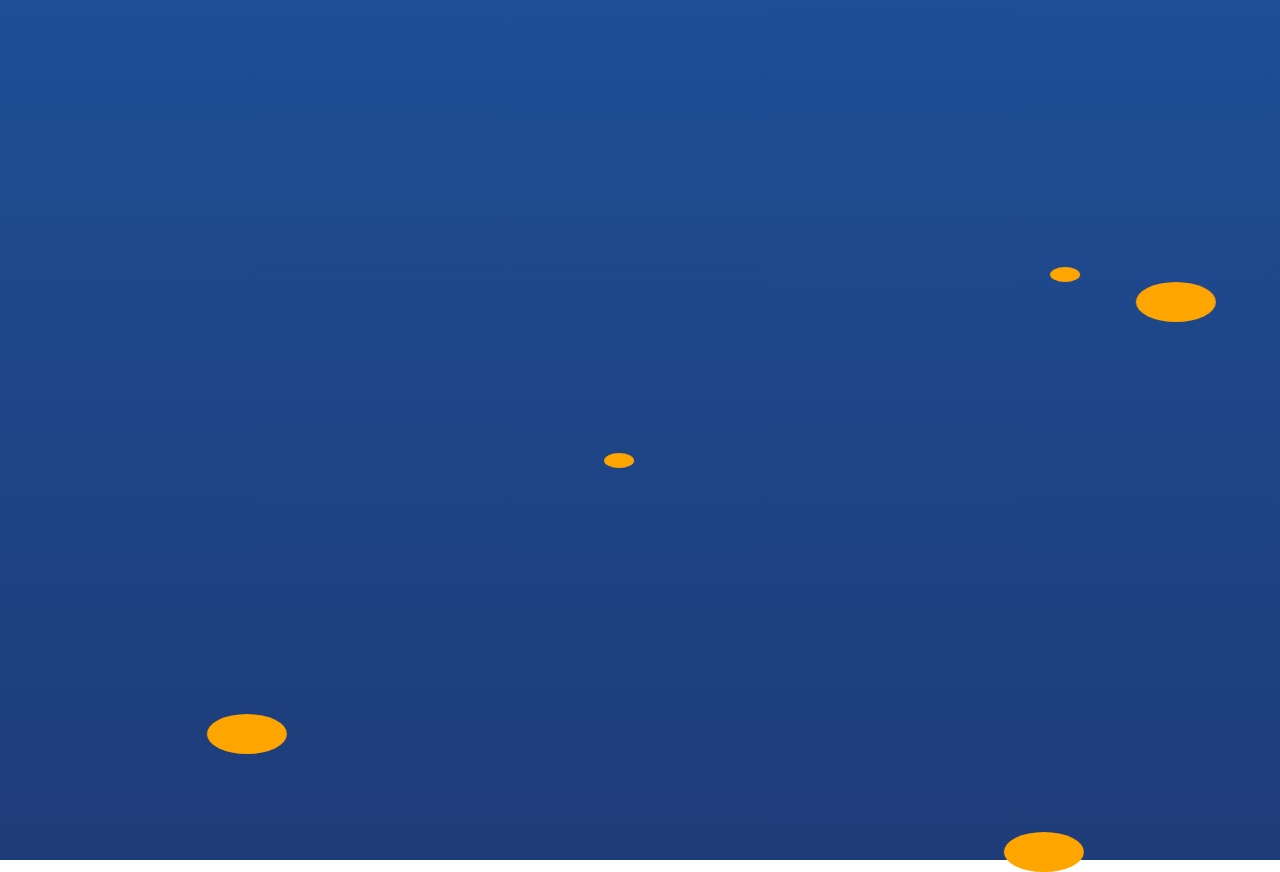
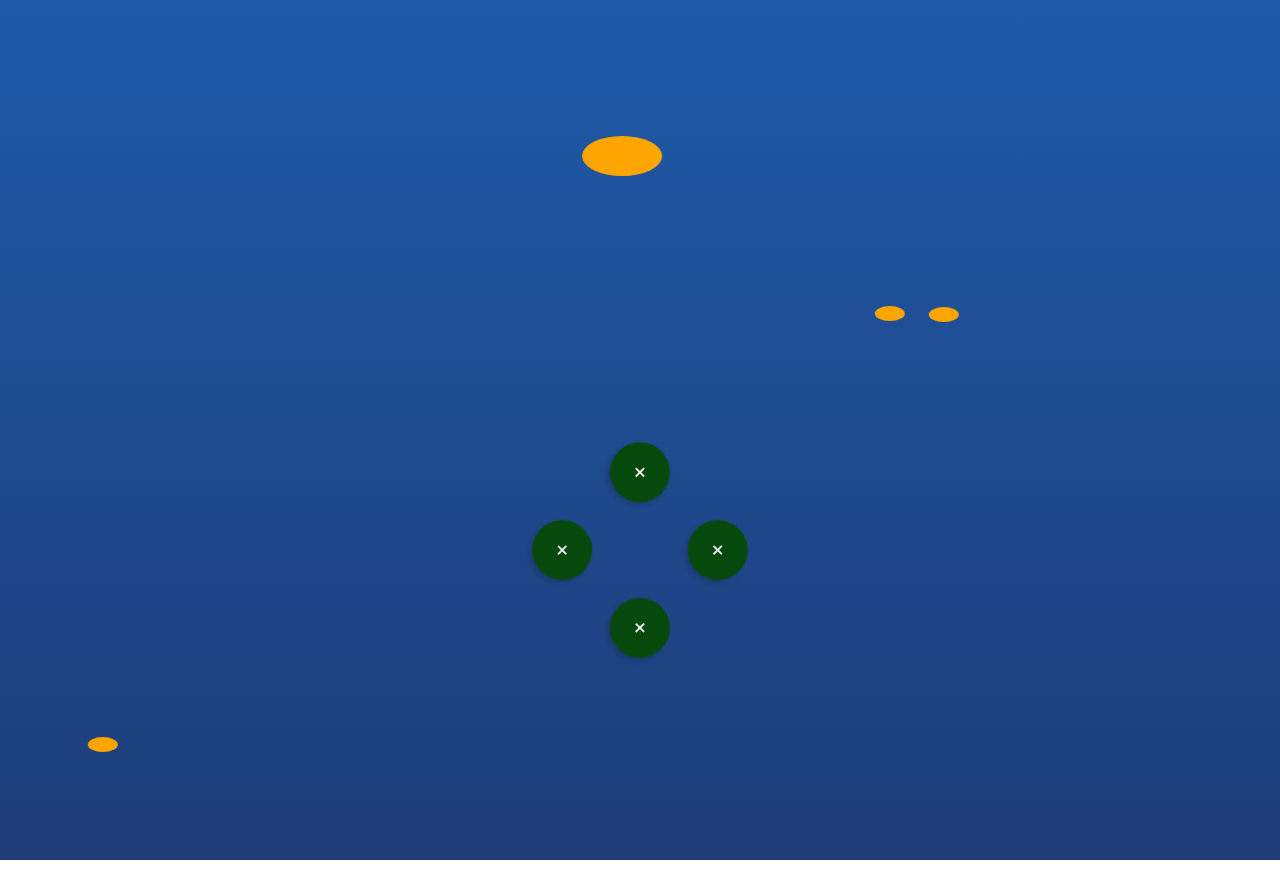
Before and after one commit to Toto028-GT/Reac-TeamAlbi, a React (Vite) app in the folder Main/Projet Defi Principale/: page / in a window 1280 px wide. Shown: the part 1540-2412 px from the top of the page. Built offline with nearby package versions, Linux system fonts and the light colour scheme.

Commit message:
version avancer

```diff
--- a/Main/Projet Defi Principale/src/App.css
+++ b/Main/Projet Defi Principale/src/App.css
@@ -1,140 +1,124 @@
-/* Global styles */
-* {
+
+#root {
+  max-width: auto;
+  margin: 0 auto;
+  padding: 2rem;
+  text-align: center;
+}
+
+.logo {
+  height: 6em;
+  padding: 1.5em;
+  will-change: filter;
+  transition: filter 300ms;
+}
+.logo:hover {
+  filter: drop-shadow(0 0 2em #646cffaa);
+}
+.logo.react:hover {
+  filter: drop-shadow(0 0 2em #61dafbaa);
+}
+
+@keyframes logo-spin {
+  from {
+    transform: rotate(0deg);
+  }
+  to {
+    transform: rotate(360deg);
+  }
+}
+
+@media (prefers-reduced-motion: no-preference) {
+  a:nth-of-type(2) .logo {
+    animation: logo-spin infinite 20s linear;
+  }
+}
+
+.card {
+  padding: 2em;
+}
+
+.read-the-docs {
+  color: #888;
+}
+@keyframes waves {
+  0% { background-position: 0 0, 0 0; }
+  100% { background-position: 1000px 0, -1000px 0; }
+}
+
+
+body {
   margin: 0;
   padding: 0;
-  box-sizing: border-box;
+  height: 100%;
+  font-family: Arial, sans-serif;
+  overflow-x: hidden;
 }
 
-body {
-  font-family: Arial, sans-serif;
-  height: 100vh;
-
-}
-.container {
-  position: relative;
-  height: auto; /* Permet au conteneur de s'adapter à la hauteur totale du contenu */
-  text-align: center;
-  padding-bottom: 50px; /* Ajout d'un padding pour éviter le "collage" au bas */
-}
-/* Pour faire en sorte que le site occupe toute la largeur et hauteur de l'écran */
 #root {
-  min-height:500vh;
-  width: 100vw;
+  min-height: 300vh;
+  width: 100vw; /* Toujours la largeur de l'écran */
   display: flex;
   flex-direction: column;
   justify-content: center;
   align-items: center;
-
-  background: linear-gradient(to bottom, #1e90ff, #010305);
-  padding: 20px;
-  transition:background 0.2s ease;
+  padding: 0px;
   color: white;
-
+  transition: background 0.2s ease;
+  position: relative; /* Pour positionner les poissons */
+}
+.fish {
+  position: absolute;
+  width: 50px;
+  height: 20px;
+  background: orange;
+  border-radius: 50% 50% 50% 50% / 50% 50% 50% 50%; /* Forme arrondie */
+  animation: swim 10s infinite linear;
+  z-index: 1;
 }
 
-/* Texte d'introduction */
-h1 {
-  font-size: 4vw; /* Taille dynamique basée sur la largeur de l'écran */
-  text-align: center;
-  margin-bottom: 20px;
-}
-
-p {
-  font-size: 2vw;
-  text-align: center;
-  margin-bottom: 40px;
-}
-
-/* Poissons (animation) */
-.fish {
-  position: absolute;
-  background: orange;
-  border-radius: 50%;
-  animation: swim 10s infinite linear;
-  animation-duration: 10s;
-}
-
+/* Différentes tailles pour les poissons */
 .fish.small {
   width: 30px;
   height: 15px;
-
 }
 
 .fish.large {
   width: 80px;
   height: 40px;
-
 }
 
+/* Animation pour faire nager les poissons */
 @keyframes swim {
   from {
-    transform: translateX(0%);
+    transform: translateX(-100%);
   }
   to {
-    transform: translateX(400%);
+    transform: translateX(110%);
   }
 }
 
-/* Poissons à différentes positions */
+/* Variation pour des animations à différentes vitesses */
 .fish:nth-child(1) {
   top: 20%;
-  left: 10%;
+  animation-duration: 8s;
 }
 
 .fish:nth-child(2) {
   top: 40%;
-  left: 30%;
+  animation-duration: 12s;
 }
 
 .fish:nth-child(3) {
   top: 60%;
-  left: 50%;
+  animation-duration: 15s;
 }
 
 .fish:nth-child(4) {
   top: 80%;
-  left: 70%;
+  animation-duration: 10s;
 }
 
-/* Responsiveness: pour les petits écrans, les poissons sont plus petits */
-@media (max-width: 768px) {
-  h1 {
-    font-size: 6vw;
-  }
-  p {
-    font-size: 3vw;
-  }
-
-  .fish.small {
-    width: 20px;
-    height: 10px;
-  }
-
-  .fish.large {
-    width: 60px;
-    height: 30px;
-  }
-
-}
-@media (max-width: 480px) {
-  h1 {
-    font-size: 7vw; /* Adapte encore plus pour les écrans très petits */
-  }
-
-  p {
-    font-size: 4vw;
-  }
-
-  .fish.small {
-    width: 15px;
-    height: 8px;
-  }
-
-  .fish.large {
-    width: 50px;
-    height: 25px;
-  }
-}
 /* WaveBanner.css */
 .wave-banner {
   position: relative;
@@ -167,6 +151,32 @@ p {
   animation-delay: 4s;
   opacity: 70%;
 }
+.buttons-parent {
+  display: flex;
+  gap: 50px;
+}
+.round-button {
+  width: 60px;
+  height: 60px;
+  background-color: #07490c;
+  border: none;
+  border-radius: 50%; /* Rend le bouton rond */
+  color: white;
+  font-size: 24px;
+  cursor: pointer;
+  display: flex;
+  justify-content: center;
+  align-items: center;
+  box-shadow: 0 4px 6px rgba(0, 0, 0, 0.2);
+  cursor: pointer;
+  transition: transform 0.3s ease, background-color 0.3s ease;
+}
+
+.round-button:hover {
+  background-color: #086e16;
+  transform: scale(1.1); /* Zoom léger */
+}
+
 
 
 @keyframes wave-animation {
--- a/Main/Projet Defi Principale/src/App.jsx
+++ b/Main/Projet Defi Principale/src/App.jsx
@@ -10,6 +10,7 @@ function App() {
       const scrollPosition = window.scrollY;
       const maxScroll = document.body.scrollHeight - window.innerHeight;
 
+      // Calcul du niveau d'obscurité en fonction du scroll
       const percentage = Math.min(scrollPosition / maxScroll, 1);
       const red = Math.round(30 - 20 * percentage);
       const green = Math.round(60 - 40 * percentage);
@@ -21,15 +22,14 @@ function App() {
 
     window.addEventListener('scroll', handleScroll);
 
-    return () => {
-      window.removeEventListener('scroll', handleScroll);
-    };
+    return () => window.removeEventListener('scroll', handleScroll);
   }, []);
+
   const generateFish = () => {
     const fishes = [];
     for (let i = 0; i < 10; i++) {
       const size = Math.random() > 0.5 ? 'small' : 'large';
-      const top = Math.random() * 300; // Position verticale aléatoire
+      const top = Math.random() * 100; // Position verticale aléatoire
       const left = Math.random() * 100; // Position horizontale de départ
       fishes.push(
         <div
@@ -41,8 +41,9 @@ function App() {
     }
     return fishes;
   };
+
+  // App.js
   return (
-    <body>
     <div
       id="root"
       style={{
@@ -53,11 +54,28 @@ function App() {
       <h1>Plongée dans les abysses</h1>
       <p>Plus vous descendez, plus il fait sombre...</p>
 
+      {generateFish()} {/* Génération des poissons */}
+      <div style={{ height: '200vh' }} /> {/* Espace pour scroller */}
+
+
+      <div className="buttons-parent" style={{
+        flexDirection: "column",
+        transform: 'rotate(45deg)'
+      }}>
+        <div className="buttons-parent" style={{
+          flexDirection: "row"
+        }}>
+          <button className="round-button">+</button>
+          <button className="round-button">+</button>
+        </div>
+        <div className="buttons-parent" style={{
+          flexDirection: "row"
+        }}>
+          <button className="round-button">+</button>
+          <button className="round-button">+</button>
+        </div>
+      </div>
     </div>
-
-    {generateFish()}
-    </body>
-
   );
 }
 
```
